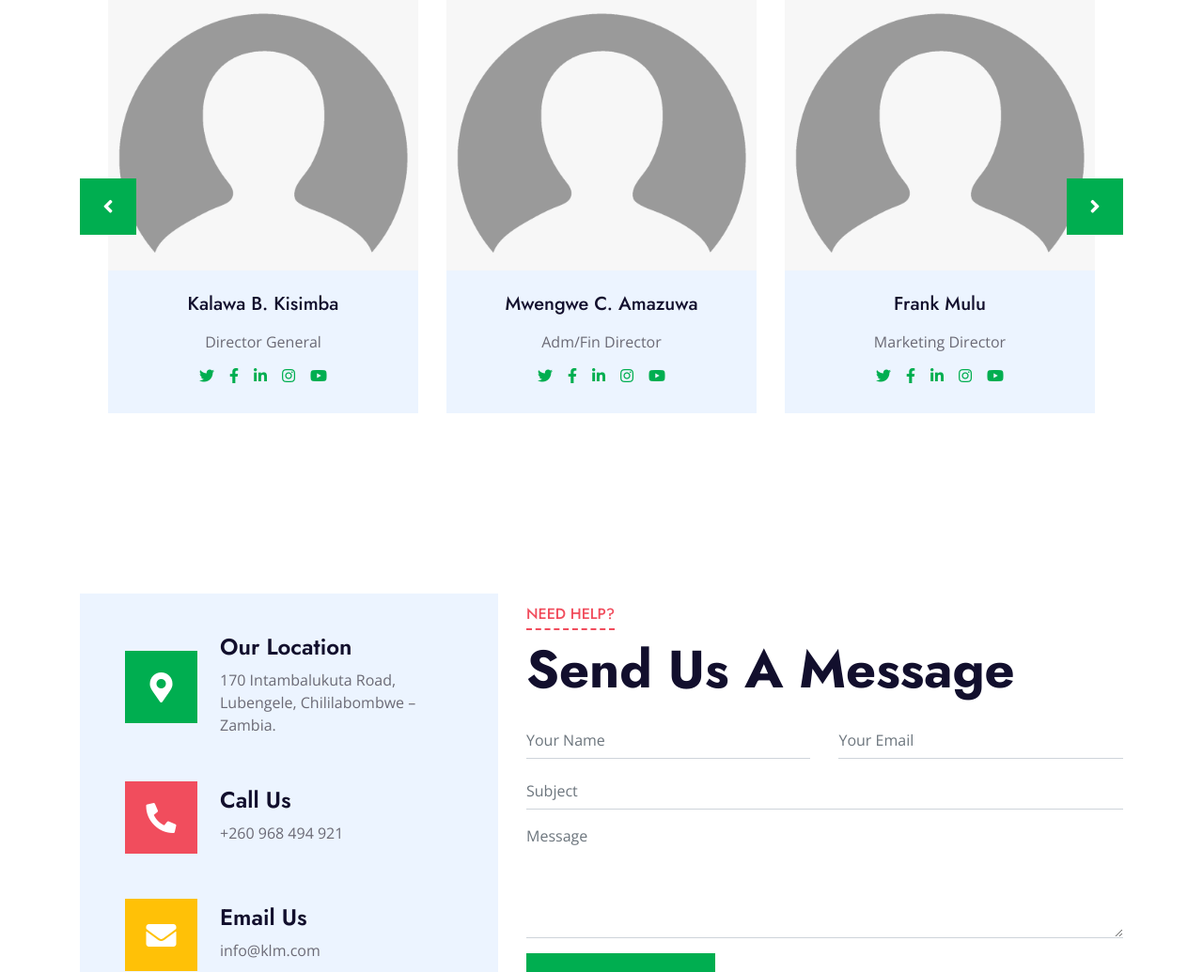
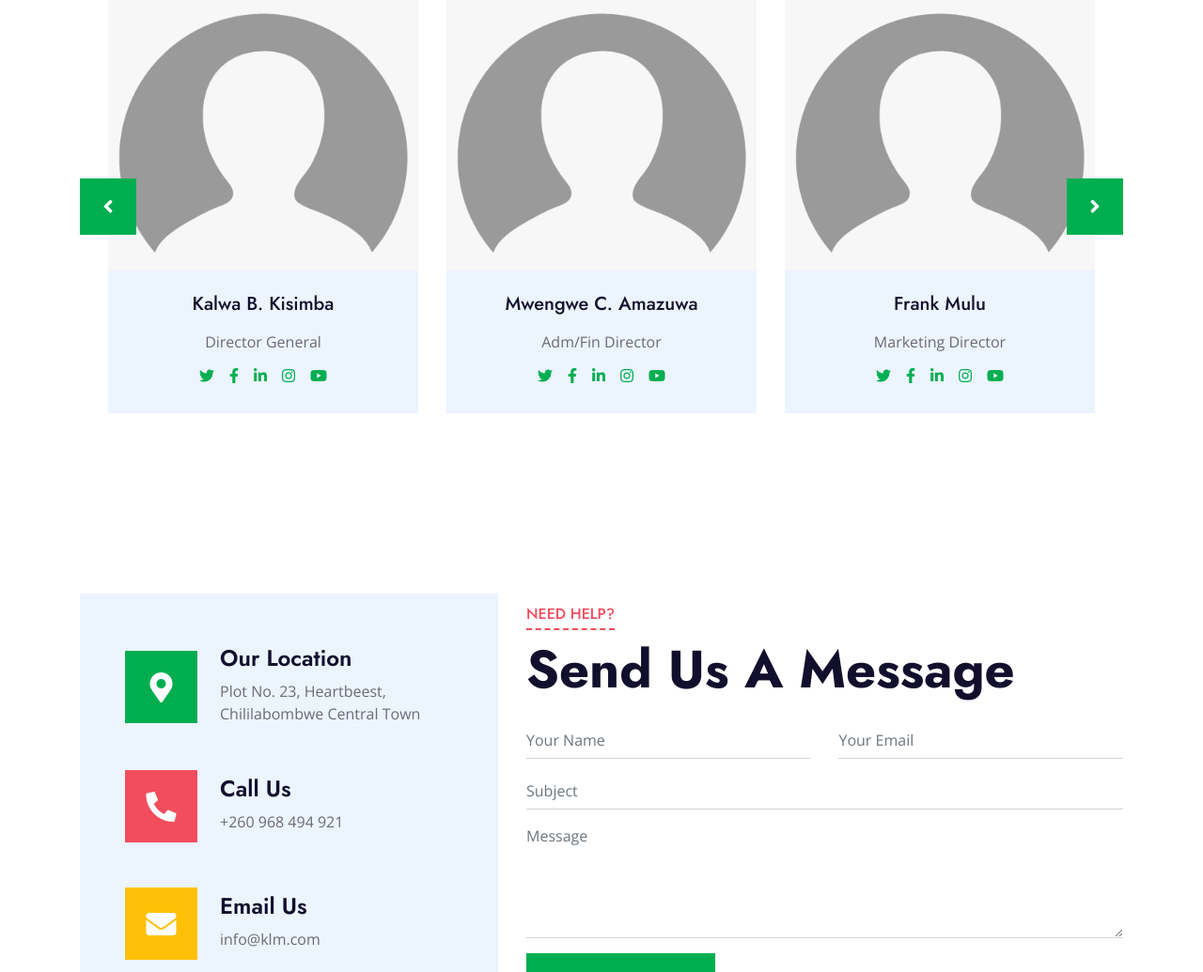
Before and after one commit to 6upe/klm, a PHP site: page / in a window 1280 px wide. Shown: the part 5465-6500 px from the top of the page at 94% size. Run offline with PHP 8.4, Linux system fonts and the light colour scheme; data comes from the database, SQL or seed files in the repository; some libraries are stand-ins or nearby versions.

Commit message:
name and location update

```diff
--- a/index.php
+++ b/index.php
@@ -731,7 +731,7 @@
                 <div class="team-item">
                     <img class="img-fluid w-100" src="img/user.png" alt="">
                     <div class="bg-light text-center p-4">
-                        <h5 class="mb-3">Kalawa B. Kisimba</h5>
+                        <h5 class="mb-3">Kalwa B. Kisimba</h5>
                         <p class="mb-2">Director General</p>
                         <div class="d-flex justify-content-center">
                             <a class="mx-1 p-1" href="#"><i class="fab fa-twitter"></i></a>
@@ -819,7 +819,7 @@
                             </div>
                             <div class="mt-n1">
                                 <h4>Our Location</h4>
-                                <p class="m-0">170 Intambalukuta Road, Lubengele, Chililabombwe – Zambia.</p>
+                                <p class="m-0">Plot No. 23, Heartbeest, Chililabombwe Central Town</p>
                             </div>
                         </div>
                         <div class="d-flex align-items-center mb-5">
@@ -915,7 +915,7 @@
             <div class="row">
                 <div class="col-md-4 mb-5">
                     <h3 class="text-white mb-4">Get In Touch</h3>
-                    <p><i class="fa fa-map-marker-alt mr-2"></i>170 Intambalukuta Road, Lubengele</p>
+                    <p><i class="fa fa-map-marker-alt mr-2"></i>Plot No. 23, Heartbeest, Chililabombwe Central Town</p>
                     <p><i class="fa fa-phone-alt mr-2"></i>+260 968 494 921</p>
                     <p><i class="fa fa-envelope mr-2"></i>info@klm.com</p>
                     <div class="d-flex justify-content-start mt-4">
```
